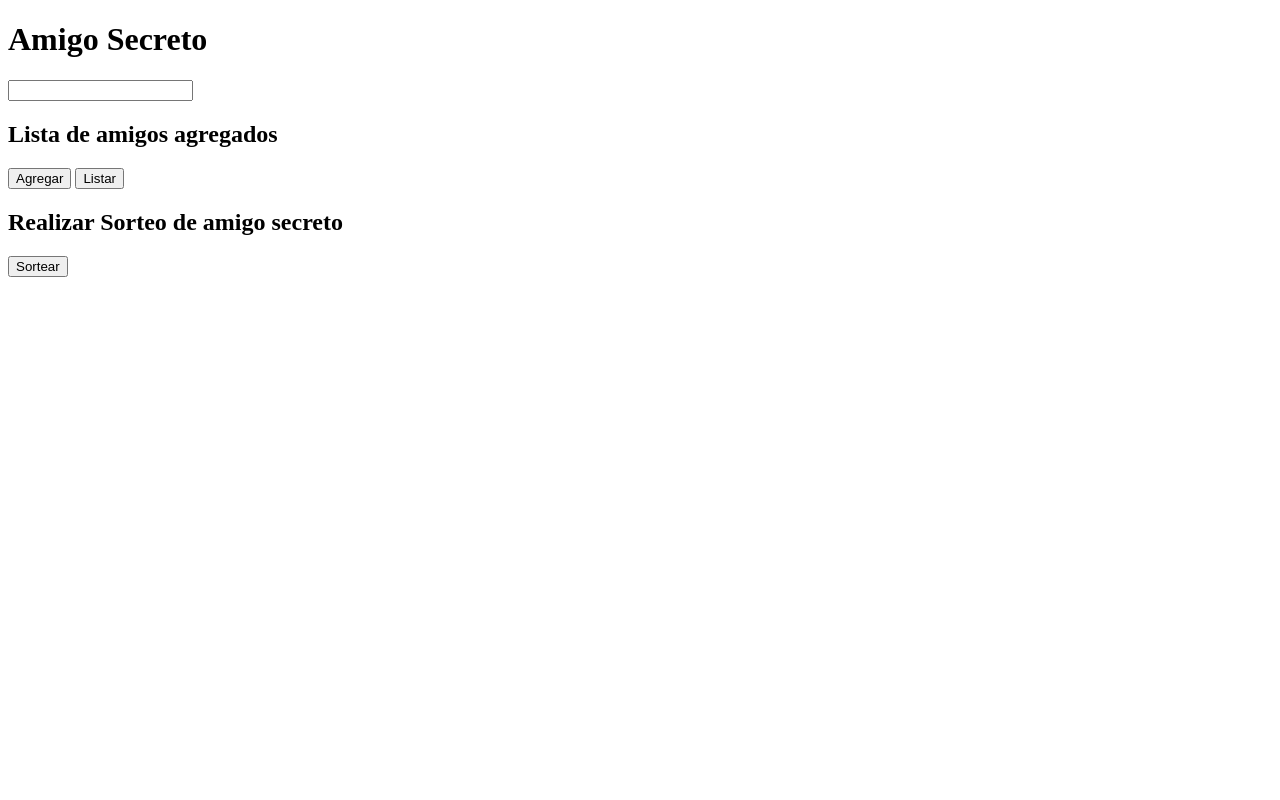
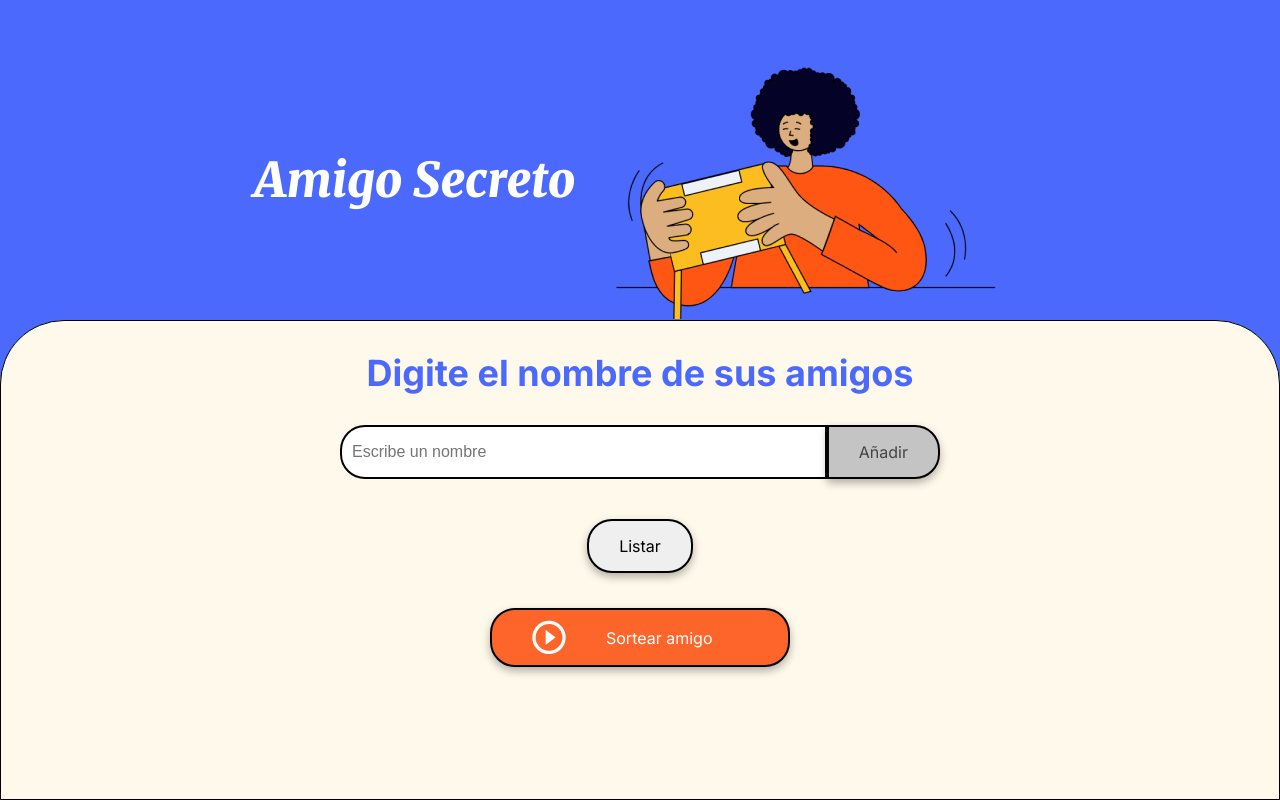
Before and after one commit to PierreLogs/AmigoSecreto, a plain HTML site: page index.html in a window 1280 px wide. Drawn offline with Linux system fonts and the light colour scheme.

Commit message:
Updating index.html style.css and app.js

```diff
--- a/css/style.css
+++ b/css/style.css
@@ -0,0 +1,162 @@
+:root {
+  --color-primary: #4b69fd;
+  --color-secondary: #fff9eb;
+  --color-tertiary: #c4c4c4;
+  --color-button: #fe652b;
+  --color-button-hover: #e55720;
+  --color-text: #444444;
+  --color-white: #ffffff;
+}
+
+/* Estilos generales */
+* {
+  margin: 0;
+  padding: 0;
+  box-sizing: border-box;
+}
+
+body {
+  height: 100vh;
+  background-color: var(--color-primary);
+  display: flex;
+  justify-content: center;
+  align-items: center;
+}
+
+.main-content {
+  display: flex;
+  flex-direction: column;
+  height: 100%;
+  width: 100%;
+}
+
+/* Banner */
+.header-banner {
+  flex: 40%;
+  display: flex;
+  justify-content: center;
+  align-items: center;
+  padding: 40px 0 0;
+}
+
+/* Sección de entrada */
+.input-section {
+  flex: 60%;
+  background-color: var(--color-secondary);
+  border: 1px solid #000;
+  border-radius: 64px 64px 0 0;
+  display: flex;
+  flex-direction: column;
+  align-items: center;
+  padding: 20px;
+  width: 100%;
+}
+
+/* Títulos */
+.main-title {
+  font-size: 48px;
+  font-family: "Merriweather", serif;
+  font-weight: 900;
+  font-style: italic;
+  color: var(--color-white);
+}
+
+.section-title {
+  font-family: "Inter", serif;
+  font-size: 36px;
+  font-weight: 700;
+  color: var(--color-primary);
+  margin: 10px 0;
+  text-align: center;
+}
+
+/* Contenedores de entrada y botón */
+.input-wrapper {
+  display: flex;
+  justify-content: center;
+  width: 100%;
+  max-width: 600px;
+  margin-top: 20px;
+}
+
+.input-name {
+  width: 100%;
+  padding: 10px;
+  border: 2px solid #000;
+  border-radius: 25px 0 0 25px;
+  font-size: 16px;
+}
+
+.button-container {
+  width: 300px;
+  justify-content: center;
+}
+
+/* Estilos de entrada de texto */
+.input-title {
+  flex: 1;
+  padding: 10px 15px;
+  font-size: 16px;
+  border: 2px solid #333;
+  border-right: none;
+  border-radius: 25px 0 0 25px;
+  font-family: "Merriweather", serif;
+  box-shadow: 0 4px 8px rgba(0, 0, 0, 0.3);
+}
+
+/* Estilos de botón */
+button {
+  padding: 15px 30px;
+  font-family: "Inter", sans-serif;
+  font-size: 16px;
+  border: 2px solid #000;
+  border-radius: 25px;
+  box-shadow: 0 4px 8px rgba(0, 0, 0, 0.3);
+  cursor: pointer;
+}
+
+.button-add {
+  background-color: var(--color-tertiary);
+  color: var(--color-text);
+  border-radius: 0 25px 25px 0;
+}
+
+.button-add:hover {
+  background-color: #a1a1a1;
+}
+
+/* Listas */
+ul {
+  list-style-type: none;
+  color: var(--color-text);
+  font-family: "Inter", sans-serif;
+  font-size: 18px;
+  margin: 20px 0;
+}
+
+.result-list {
+  margin-top: 15px;
+  color: #05df05;
+  font-size: 22px;
+  font-weight: bold;
+  text-align: center;
+}
+
+/* Botón de sortear título */
+.button-draw {
+  display: flex;
+  align-items: center;
+  width: 100%;
+  padding: 10px 40px;
+  color: var(--color-white);
+  background-color: var(--color-button);
+  font-size: 16px;
+}
+
+.button-draw img {
+  margin-right: 40px;
+}
+
+.button-draw:hover {
+  background-color: var(--color-button-hover);
+}
--- a/index.html
+++ b/index.html
@@ -13,24 +13,63 @@
     <title>Amigo Secreto</title>
   </head>
   <body>
-    <h1>Amigo Secreto</h1>
-    <label for="amigo">
-      <input type="text" id="amigo" />
-    </label>
+    <main class="main-content">
+      <header class="header-banner">
+        <h1 class="main-title">Amigo Secreto</h1>
+        <img
+          src="./assets/amigo-secreto.png"
+          alt="Imagen representativa de amigo secreto"
+        />
+      </header>
 
-    <h2>Lista de amigos agregados</h2>
-    <button id="Agregar" type="submit" onclick="AgregarAmigo()">Agregar</button>
+      <section class="input-section">
+        <h2 class="section-title">Digite el nombre de sus amigos</h2>
+        <div class="input-wrapper">
+          <input
+            type="text"
+            id="amigo"
+            class="input-name"
+            placeholder="Escribe un nombre"
+          />
+          <button
+            id="Agregar"
+            class="button-add"
+            type="submit"
+            onclick="AgregarAmigo()"
+          >
+            Añadir
+          </button>
+        </div>
 
-    <button id="Mostrar" type="submit" onclick="MostrarAmigos()">Listar</button>
+        <ul
+          id="lista-amigos"
+          class="name-list"
+          aria-labelledby="lista-amigos"
+          role="list"
+        ></ul>
+        <button id="Mostrar" type="submit" onclick="MostrarAmigos()">
+          Listar
+        </button>
 
-    <ul id="lista-amigos"></ul>
+        <ul id="resultado" class="result-list" aria-live="polite"></ul>
 
-    <h2>Realizar Sorteo de amigo secreto</h2>
-    <button id="sorteo" type="button" onclick="RealizarSorteo()">
-      Sortear
-    </button>
-
-    <h3 id="resultado"></h3>
-    <script src="./js/app.js"></script>
+        <div class="button-container">
+          <button
+            class="button-draw"
+            id="sorteo"
+            type="button"
+            onclick="RealizarSorteo()"
+            aria-label="Sortear amigo secreto"
+          >
+            <img
+              src="./assets/play_circle_outline.png"
+              alt="Ícono para sortear"
+            />
+            Sortear amigo
+          </button>
+        </div>
+      </section>
+    </main>
+    <script src="./js/app.js" defer></script>
   </body>
 </html>
```
Also changed, not shown: assets/amigo-secreto.png (added), assets/play_circle_outline.png (added).
